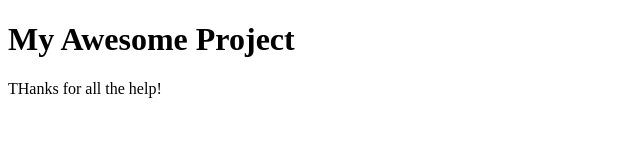
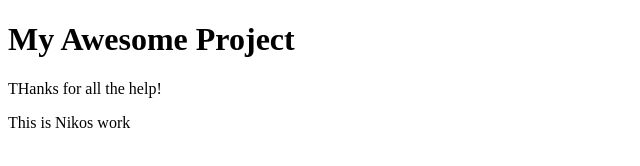
Before and after one commit to Tzikas/githubExample, a plain HTML site: page index.html in a window 1280 px wide. Shown: the whole page, without its empty margins (0-640 px from the left). Drawn offline with Linux system fonts and the light colour scheme.

Commit message:
nikos changes

```diff
--- a/index.html
+++ b/index.html
@@ -11,6 +11,11 @@
 <body>
     <h1>My Awesome Project</h1>
     <p>THanks for all the help!</p>
+
+
+    <main>
+        <div> This is Nikos work</div>
+    </main>
 </body>
 
 </html>
```
